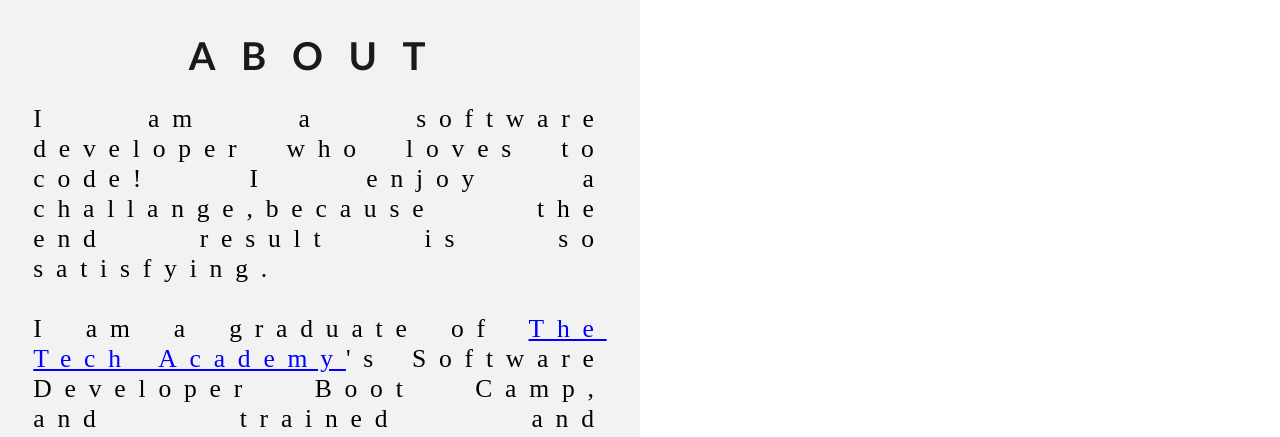
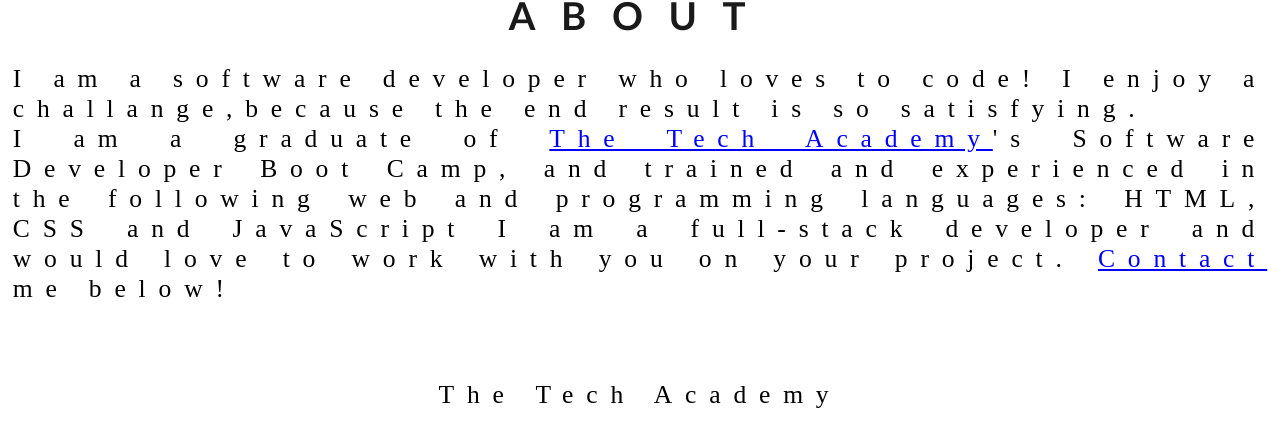
Before and after one commit to bbreanl/portfoli, a plain HTML site: page index.html in a window 1280 px wide. Shown: the part 2065-2502 px from the top of the page. Drawn offline with Linux system fonts and the light colour scheme.

Commit message:
Update index.html

```diff
--- a/index.html
+++ b/index.html
@@ -89,24 +89,7 @@
                 </div>
             </div>
         </div>
-        <!-- About section -->
-        <div class="Row" id="About">
-            <!-- Left colum-->
-            <div class="Colum_2">
-                <img src="./img/coding_icon.png" alt="Replace with a picture of your choosing">
-                </div>
-                <!-- Right colum -->
-                <div class="Column_1">
-                    <h1>About</h1>
-                    <p>
-                        I am a software developer who loves to code! I enjoy a challange,because the end result is so satisfying.
-                        <br>
-                        <br>I am a graduate of <a href="https://www.learncodinganywhere.com"target="_blank">The Tech Academy</a>'s Software Developer Boot Camp, and trained and experienced in the following web and programming languages: HTML, CSS and JavaScript
-                        <br>
-                        <br>I am a full-stack developer and would love to work with you on your project. <a onclick="openForm()" class="contact">Contact</a> me below!
-                     </p>
-                </div>
-            </div>
+m
 
             <!-- GitHub section -->
             <div class="Row" id="GitHub">
@@ -119,8 +102,30 @@
                         </p>
                 </div>
                 <!-- Right colum -->
-                <div class="Colum_2">
+                <div class="Column_2">
                     <a href="https://github.com/bbreanl" target="_blank"><img src="./img/GitHub.png"></a>
+                </div>
+            </div>
+
+            <!-- About section -->
+            <div class="Row" id="About">
+                <!-- Left colum-->
+
+                <!-- Right colum -->
+                <div class="Column_3">
+                    <About class="purple"About>
+                    <h1>About</h1>
+                    <p>
+                        I am a software developer who loves to code! I enjoy a challange,because the end result is so
+                        satisfying.
+                        <br>
+                        I am a graduate of <a href="https://www.learncodinganywhere.com" target="_blank">The Tech Academy</a>'s
+                            Software Developer Boot Camp, and trained and experienced in the following web and
+                            programming languages: HTML, CSS and JavaScript
+
+                            I am a full-stack developer and would love to work with you on your project. <a onclick="openFor
+                            ()" class="contact">Contact</a> me below!
+                    </p>
                 </div>
             </div>
 
@@ -150,7 +155,7 @@
             </div>
             <!-- Footer section -->
             <footer>
-                <p class="center"&copy Prosper Consulting Inc., <a href="https://www.learningcodinganywhere.com/" target="_blank">The Tech Academy></a>
+                <p class="center"&copy Prosper Consulting Inc., <a href="https://www.learningcodinganywhere.com/" target="_blank">The Tech Academy</a>
                 </p><br>
             </footer>
             <script src="JS/portfolio.js">
```
